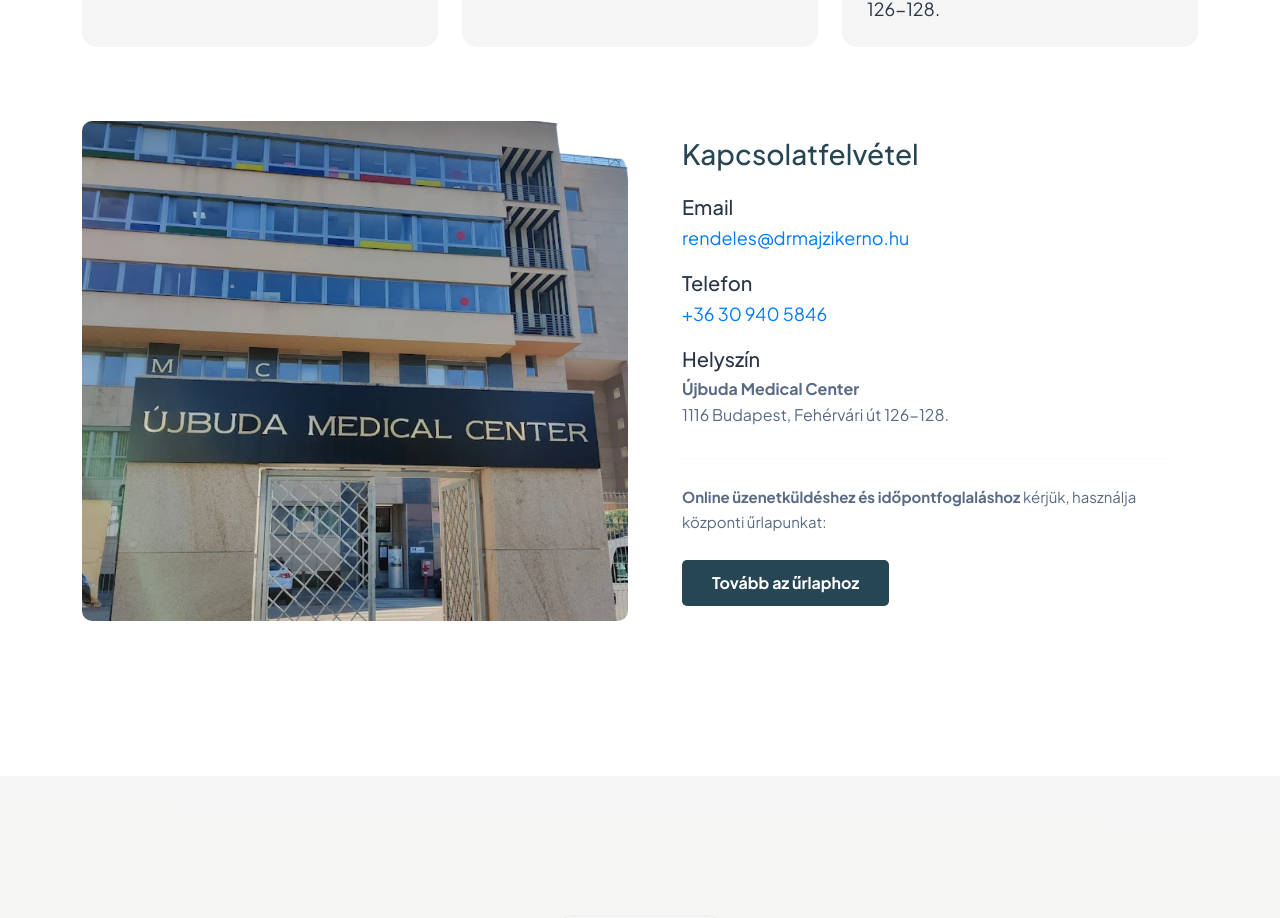
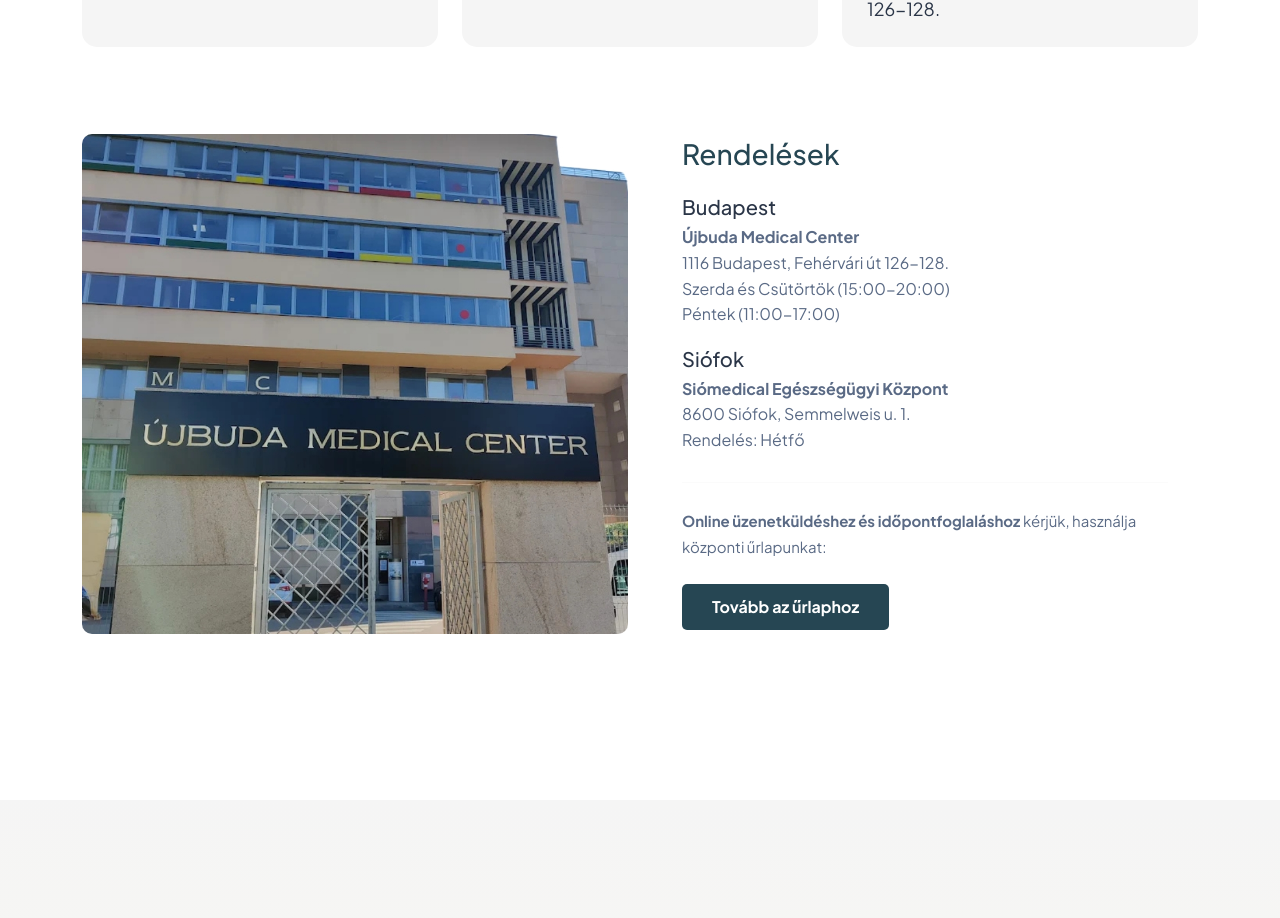
Before and after one commit to Anadasi/allinside.hu, a Next.js app: page /kapcsolat in a window 1280 px wide. Shown: the part 773-1691 px from the top of the page. Built offline with nearby package versions, Linux system fonts and the light colour scheme.

Commit message:
contacts

```diff
--- a/src/components/ContactUs/ContactForm.tsx
+++ b/src/components/ContactUs/ContactForm.tsx
@@ -26,30 +26,29 @@
             {/* JOBB OLDAL: ELÉRHETŐSÉGEK ÉS ÁTIRÁNYÍTÁS */}
             <div className="col-lg-6 col-md-12">
               <div className="contact-content-box" style={{ padding: '30px' }}>
-                <h3 style={{ marginBottom: '25px', color: '#264653' }}>Kapcsolatfelvétel</h3>
+                <h3 style={{ marginBottom: '25px', color: '#264653' }}>Rendelések</h3>
 
                 <div className="info-list" style={{ textAlign: 'left', marginBottom: '30px' }}>
-                  <div style={{ marginBottom: '20px' }}>
-                    <h5 style={{ marginBottom: '5px' }}>Email</h5>
-                    <a href="mailto:rendeles@drmajzikerno.hu" style={{ color: '#007bff', textDecoration: 'none', fontSize: '18px' }}>
-                      rendeles@drmajzikerno.hu
-                    </a>
+                    <div style={{ marginBottom: '20px' }}>
+                    <h5 style={{ marginBottom: '5px' }}>Budapest</h5>
+                    <p style={{ margin: 0, fontSize: '16px', lineHeight: '1.6' }}>
+                      <strong>Újbuda Medical Center</strong><br />
+                      1116 Budapest, Fehérvári út 126-128.<br />
+                      Szerda és Csütörtök (15:00-20:00)<br />
+                      Péntek (11:00-17:00)
+                    </p>
                   </div>
 
-                  <div style={{ marginBottom: '20px' }}>
-                    <h5 style={{ marginBottom: '5px' }}>Telefon</h5>
-                    <a href="tel:+36309405846" style={{ color: '#007bff', textDecoration: 'none', fontSize: '18px' }}>
-                      +36 30 940 5846
-                    </a>
+                    <div style={{ marginBottom: '20px' }}>
+                    <h5 style={{ marginBottom: '5px' }}>Siófok</h5>
+                    <p style={{ margin: 0, fontSize: '16px', lineHeight: '1.6' }}>
+                      <strong>Siómedical Egészségügyi Központ</strong><br />
+                      8600 Siófok, Semmelweis u. 1.<br />
+                      Rendelés: Hétfő
+                    </p>
                   </div>
 
-                  <div style={{ marginBottom: '20px' }}>
-                    <h5 style={{ marginBottom: '5px' }}>Helyszín</h5>
-                    <p style={{ margin: 0, fontSize: '16px', lineHeight: '1.6' }}>
-                      <strong>Újbuda Medical Center</strong><br />
-                      1116 Budapest, Fehérvári út 126-128.
-                    </p>
-                  </div>
+
                 </div>
 
                 <hr style={{ border: '0', borderTop: '1px solid #eee', margin: '25px 0' }} />
```
